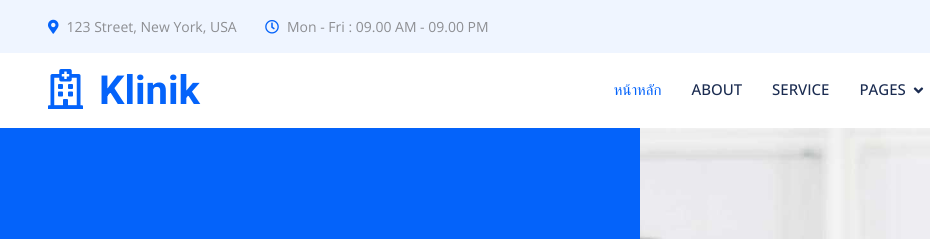
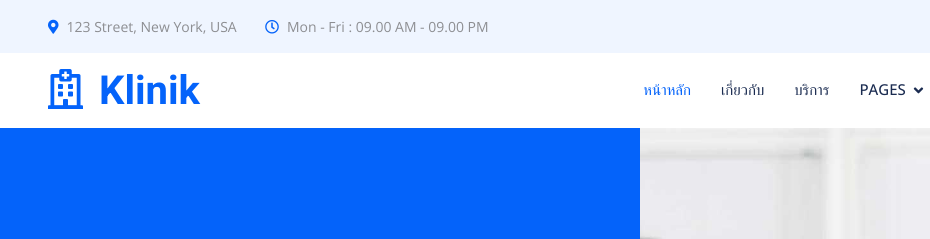
Before and after one commit to Korakrit1202/my-web-template, a plain HTML site: page index.html in a window 1280 px wide. Shown: the top 239 px of the page, 0-930 px from the left. Drawn offline with nearby package versions, Linux system fonts and the light colour scheme.

Commit message:
Update index.html

```diff
--- a/index.html
+++ b/index.html
@@ -83,8 +83,8 @@
         <div class="collapse navbar-collapse" id="navbarCollapse">
             <div class="navbar-nav ms-auto p-4 p-lg-0">
                 <a href="index.html" class="nav-item nav-link active">หน้าหลัก</a>
-                <a href="about.html" class="nav-item nav-link">About</a>
-                <a href="service.html" class="nav-item nav-link">Service</a>
+                <a href="about.html" class="nav-item nav-link">เกี่ยวกับ</a>
+                <a href="service.html" class="nav-item nav-link">บริการ</a>
                 <div class="nav-item dropdown">
                     <a href="#" class="nav-link dropdown-toggle" data-bs-toggle="dropdown">Pages</a>
                     <div class="dropdown-menu rounded-0 rounded-bottom m-0">
```
